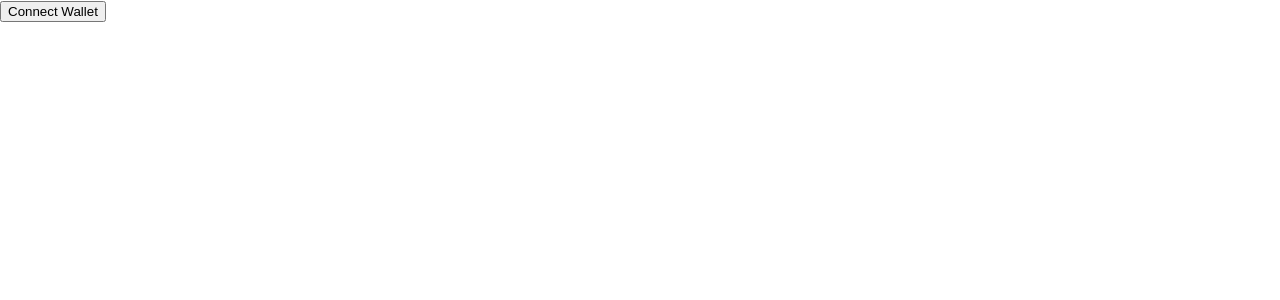
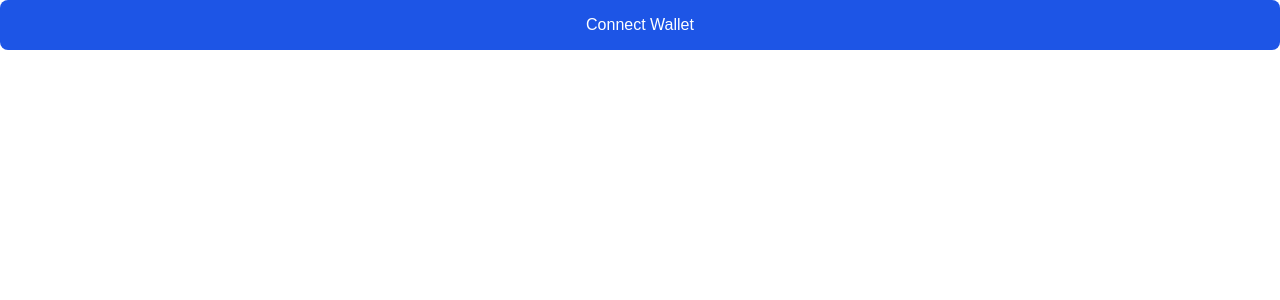
Before and after one commit to basiccredit/basiccredit-webapp, a React (Create React App) app: page / in a window 1280 px wide. Shown: the top 300 px of the page. Built offline with nearby package versions, Linux system fonts and the light colour scheme.

Commit message:
Init common theme

```diff
--- a/package.json
+++ b/package.json
@@ -10,10 +10,12 @@
     "@types/node": "^12.0.0",
     "@types/react": "^17.0.0",
     "@types/react-dom": "^17.0.0",
+    "polished": "^4.1.1",
     "react": "^17.0.1",
     "react-dom": "^17.0.1",
     "react-router-dom": "^5.2.0",
     "react-scripts": "4.0.2",
+    "styled-components": "^5.2.1",
     "typescript": "^4.1.2",
     "web-vitals": "^1.0.1",
     "web3": "1.3.3"
@@ -48,6 +50,7 @@
   },
   "devDependencies": {
     "@types/react-router-dom": "^5.1.7",
+    "@types/styled-components": "^5.1.7",
     "prettier": "^2.2.1"
   }
 }
--- a/src/index.tsx
+++ b/src/index.tsx
@@ -3,10 +3,13 @@ import ReactDOM from 'react-dom';
 import './index.css';
 import App from './app/App';
 import reportWebVitals from './app/reportWebVitals';
+import ProvidedTheme from './theme';
 
 ReactDOM.render(
   <React.StrictMode>
-    <App />
+    <ProvidedTheme>
+      <App />
+    </ProvidedTheme>
   </React.StrictMode>,
   document.getElementById('root')
 );
--- /dev/null
+++ b/src/theme/components.tsx
@@ -0,0 +1,24 @@
+import styled from 'styled-components';
+import { darken } from 'polished';
+
+export const Button = styled.button`
+  padding: 1rem;
+  border-radius: 8px;
+  cursor: pointer;
+  user-select: none;
+  font-size: 1rem;
+  border: none;
+  outline: none;
+  color: white;
+  background-color: ${({ theme }) => theme.primary1};
+  width: 100%;
+
+  :hover,
+  :focus {
+    background-color: ${({ theme }) => darken(0.05, theme.primary1)}
+  }
+
+  :active {
+    background-color: ${({ theme }) => darken(0.1, theme.primary1)}
+  }
+`;
--- /dev/null
+++ b/src/theme/index.tsx
@@ -0,0 +1,29 @@
+import { DefaultTheme, ThemeProvider } from 'styled-components';
+import { Colors } from './styled';
+
+export * from './components'
+
+export const colors = (isDarkMode: boolean): Colors => ({
+  // Base
+  white: '#FFFFFF',
+  black: '#000000',
+
+  // Blues
+  primary1: '#1D55E6',
+
+  // Text
+  text1: isDarkMode ? '#FFFFFF' : '#000000',
+});
+
+export const theme = (isDarkMode: boolean): DefaultTheme => ({
+  ...colors(isDarkMode),
+});
+
+export default function ProvidedTheme({ children }: { children: React.ReactNode }) {
+  // TODO: Implement
+  const isDarkMode = false;
+
+  const themeObj = theme(isDarkMode);
+
+  return <ThemeProvider theme={themeObj}>{children}</ThemeProvider>
+}
--- a/src/wallet/components/Wallet.tsx
+++ b/src/wallet/components/Wallet.tsx
@@ -1,4 +1,5 @@
 import { useState } from 'react';
+import { Button } from '../../theme';
 import { getWeb3 } from '../web3/web3';
 
 const getAccounts = async (): Promise<string[]> => {
@@ -18,7 +19,7 @@ const Wallet = (): JSX.Element => {
     setState({ buttonText, accounts });
   };
 
-  return <button onClick={onClickConnectWallet}>{state.buttonText}</button>;
+  return <Button onClick={onClickConnectWallet}>{state.buttonText}</Button>;
 };
 
 export default Wallet;
```
Also changed, not shown: src/theme/styled.d.ts (added, +11 -0 lines), 1 other file (tests, documents, lock files or other folders).
